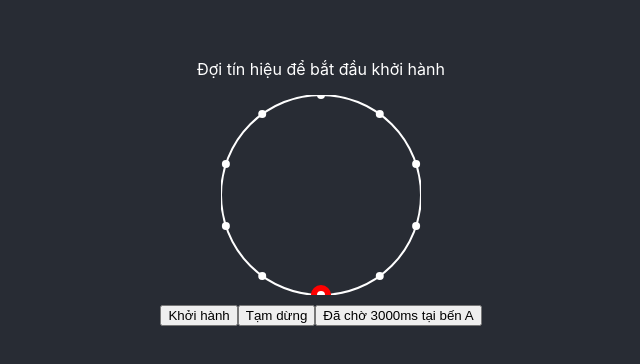
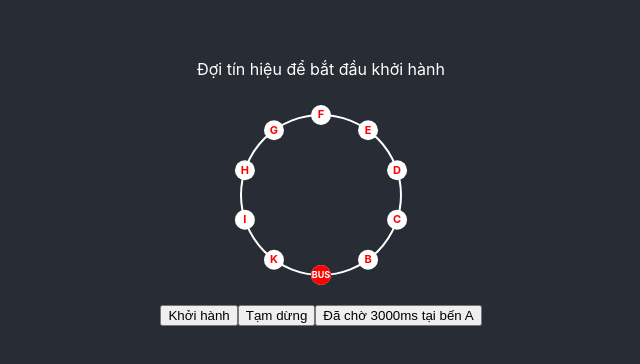
Before and after one commit to tandv592082/QueueBusFlow, a React (Create React App) app: page / in a window 1280 px wide. Shown: the part 216-580 px from the top of the page, without its empty margins (319-959 px from the left). Built offline with nearby package versions, Linux system fonts and the light colour scheme.

Commit message:
chore: style UI

```diff
--- a/src/App.js
+++ b/src/App.js
@@ -4,6 +4,8 @@ import {
   DEFAULT_LOCATIONS_LIST,
   CIRCLE_RADIUS,
   BUS_STOP_TIMEOUT,
+  SVG_WIDTH,
+  CENTER_SVG_POS,
 } from "./constants";
 import {
   generateLocationPostions,
@@ -24,7 +26,7 @@ function App() {
   const [isBusStarted, setIsBusStarted] = useState();
   const [currentIndex, setCurrentIndex] = useState(0);
 
-  const degree = useRef(0); // start at o degree
+  const degree = useRef(0); // start at 0 degree
   const timerRunId = useRef(null);
   const timerWaitId = useRef(null);
 
@@ -46,6 +48,7 @@ function App() {
             degree.current % 360,
             CIRCLE_RADIUS
           );
+          setCurrentPostition((prev) => ({ ...prev, ...position }));
 
           let index = positions.findIndex((pos) => {
             return pos.x === position.x && pos.y === position.y;
@@ -57,18 +60,21 @@ function App() {
             index = (index + 1) % 10;
             if (isIgnoreWaitInNextLocation) {
               clearTimeout(timerWaitId.current);
-              setCurrentIndex(prev => (prev + 1) %  DEFAULT_LOCATIONS_LIST.length);
+              setCurrentIndex(
+                (prev) => (prev + 1) % DEFAULT_LOCATIONS_LIST.length
+              );
               setIsIgnoreWaitInNextLocation(false);
             } else {
               setIsStop(true);
+              console.log("Wait 3000ms");
 
               timerWaitId.current = setTimeout(() => {
-                setCurrentIndex(prev => (prev + 1) %  DEFAULT_LOCATIONS_LIST.length);
+                setCurrentIndex(
+                  (prev) => (prev + 1) % DEFAULT_LOCATIONS_LIST.length
+                );
                 setIsStop(false);
               }, BUS_STOP_TIMEOUT);
             }
-          } else {
-            setCurrentPostition((prev) => ({ ...prev, ...position }));
           }
         }, 100);
       }
@@ -90,32 +96,57 @@ function App() {
             ? `Xe đang chờ tại bến ${positions[currentIndex].title}`
             : `Đang tới bến ${positions[currentIndex].title}`}
         </p>
-        <svg width={CIRCLE_RADIUS * 2} height={CIRCLE_RADIUS * 2}>
+        <svg width={SVG_WIDTH} height={SVG_WIDTH}>
           <circle
-            cx={CIRCLE_RADIUS}
-            cy={CIRCLE_RADIUS}
+            cx={CENTER_SVG_POS.x}
+            cy={CENTER_SVG_POS.y}
             r={CIRCLE_RADIUS}
             fill="none"
             stroke="white"
             strokeWidth="2"
           />
           <g>
+            {positions.map((position, index) => (
+              <>
+                <circle
+                  key={index}
+                  title={position.title}
+                  cx={position.x}
+                  cy={position.y}
+                  r="10"
+                  fill="white"
+                ></circle>
+                <text
+                  x={position.x}
+                  y={position.y}
+                  text-anchor="middle"
+                  fontSize={11}
+                  fontWeight="bold"
+                  dy=".3em"
+                  fill="red"
+                >
+                  {position.title}
+                </text>
+              </>
+            ))}
+
             <circle
               cx={currentPosition.x}
               cy={currentPosition.y}
               r="10"
               fill="red"
             ></circle>
-            {positions.map((position, index) => (
-              <circle
-                key={index}
-                title={position.title}
-                cx={position.x}
-                cy={position.y}
-                r="4"
-                fill="white"
-              ></circle>
-            ))}
+            <text
+              x={currentPosition.x}
+              y={currentPosition.y}
+              text-anchor="middle"
+              fontSize={9}
+              fontWeight="bold"
+              dy=".3em"
+              fill="white"
+            >
+              BUS
+            </text>
           </g>
         </svg>
         <div>
--- a/src/constants/index.js
+++ b/src/constants/index.js
@@ -1,3 +1,8 @@
 export const DEFAULT_LOCATIONS_LIST = ["A", "B", "C", "D", "E", "F", "G", "H", "I", "K"];
-export const CIRCLE_RADIUS = 100;
+export const SVG_WIDTH = 200;
+export const CENTER_SVG_POS = {
+    x: SVG_WIDTH / 2,
+    y: SVG_WIDTH / 2
+}
+export const CIRCLE_RADIUS = SVG_WIDTH / 2 - 20;
 export const BUS_STOP_TIMEOUT = 1000 * 3;
--- a/src/utils/postion.js
+++ b/src/utils/postion.js
@@ -41,20 +41,20 @@ export const getPositionFromQuandrantAndRadius = (degree, radius) => {
 
   switch (quandrant) {
     case 1:
-      position.x = radius + Math.sin(radian) * radius;
-      position.y = radius + Math.cos(radian) * radius;
+      position.x = radius + 20 + Math.sin(radian) * radius;
+      position.y = radius + 20 + Math.cos(radian) * radius;
       break;
     case 2:
-      position.x = radius + Math.cos(radian) * radius;
-      position.y = radius - Math.sin(radian) * radius;
+      position.x = radius + 20 + Math.cos(radian) * radius;
+      position.y = radius + 20 - Math.sin(radian) * radius;
       break;
     case 3:
-      position.x = radius - Math.sin(radian) * radius;
-      position.y = radius - Math.cos(radian) * radius;
+      position.x = radius + 20 - Math.sin(radian) * radius;
+      position.y = radius + 20 - Math.cos(radian) * radius;
       break;
     case 4:
-      position.x = radius - Math.cos(radian) * radius;
-      position.y = radius + Math.sin(radian) * radius;
+      position.x = radius + 20 - Math.cos(radian) * radius;
+      position.y = radius + 20 + Math.sin(radian) * radius;
       break;
     default:
       break;
```
